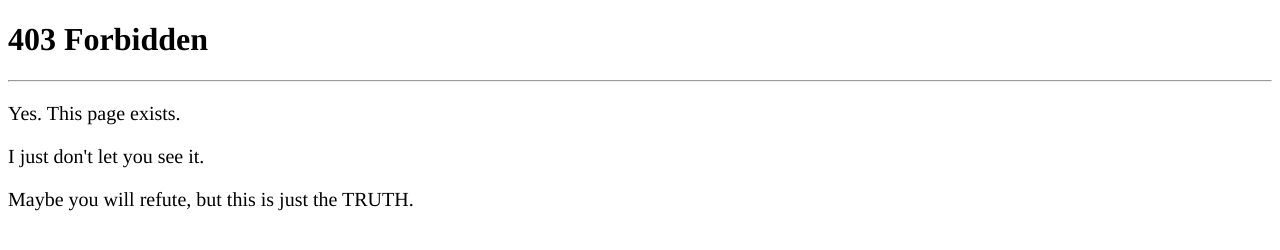
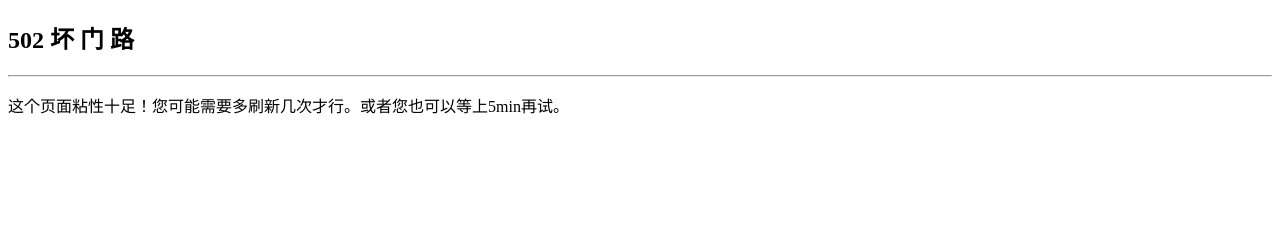
Before and after one commit to Enchanter07/Enchanter07.github.io, a plain HTML site: page 404.html in a window 1280 px wide. Drawn offline with Linux system fonts and the light colour scheme.

Commit message:
Add files via upload

```diff
--- a/404.html
+++ b/404.html
@@ -1,30 +1,27 @@
-<!--本页面纯属开玩笑。-->
 <!DOCTYPE html>
 <html>
 <head>
-<meta charset="utf-8">
-<title>
-403 Forbidden
-</title>
-<style type="text/css">
-body{font-family:"times";}
-</style>
-</head>
+<meta charset="utf-8" />
 <body>
-<h1>
-403 Forbidden
-</h1>
-<hr />
-<div style="font-size:20px">
-<p>
-Yes. This page exists.
-</p>
-<p>
-I just don't let you see it.
-</p>
-<p>
-Maybe you will refute, but this is just the TRUTH.
-</p>
-</div>
+	<div id="welcome"><h2>600 Please turn-on JavaScript</h2><hr /><p>这是W3C规定的一种新型错误。从明天起就会开始实行。</p></div>
+	<script>
+	var text;
+	var i = Math.floor(Math.random() * 10);
+	switch(i){
+		case 1 :
+		text = "<h2>403 不让你访问</h2><hr /><p>鉴于阁下昨天晚上对此站进行了恶意DDoS公鸡，本站暂将您的ip列入了banlist，如果您并不知情则很有可能是您发生了失忆 。";
+		break;
+		case 2 :
+		text = "<h2>404 真的404了</h2><hr /><p>请检查拼写是否有错误。 Uduntu 21.0</p>";
+		break;
+		case 3 :
+		text = "<h2>509 超出带宽限制</h2><hr /><p>因本站最近访问量突增以至于超过200,000,000人次每天，站长需支付10亿美刀的超额费用，您可以考虑捐款到3HmYQ8VWuNaMradbdwy6kLuzXqBWFQW875以支持。</p>"
+		break;
+		default :
+		text = "<h2>502 坏 门 路</h2><hr /><p>这个页面粘性十足！您可能需要多刷新几次才行。或者您也可以等上5min再试。</p>";
+
+	}
+	document.getElementById("welcome").innerHTML = text
+	</script>
 </body>
 </html>
```
